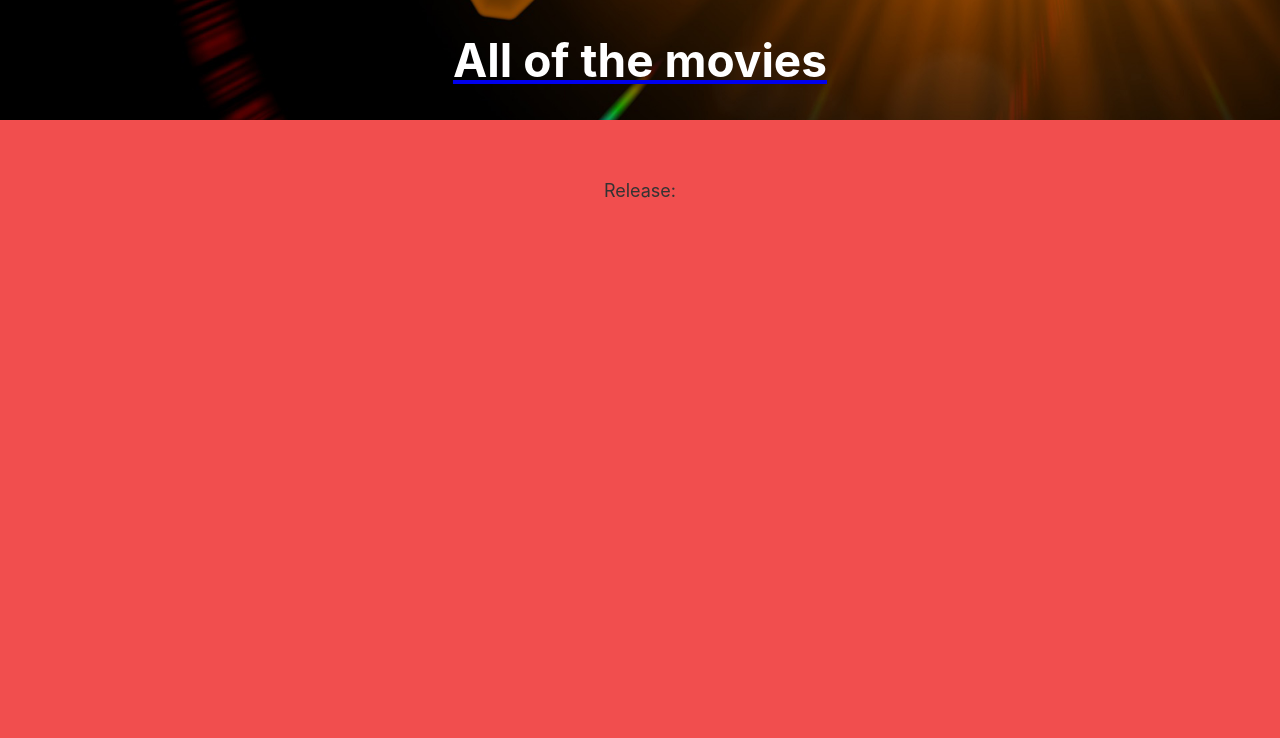
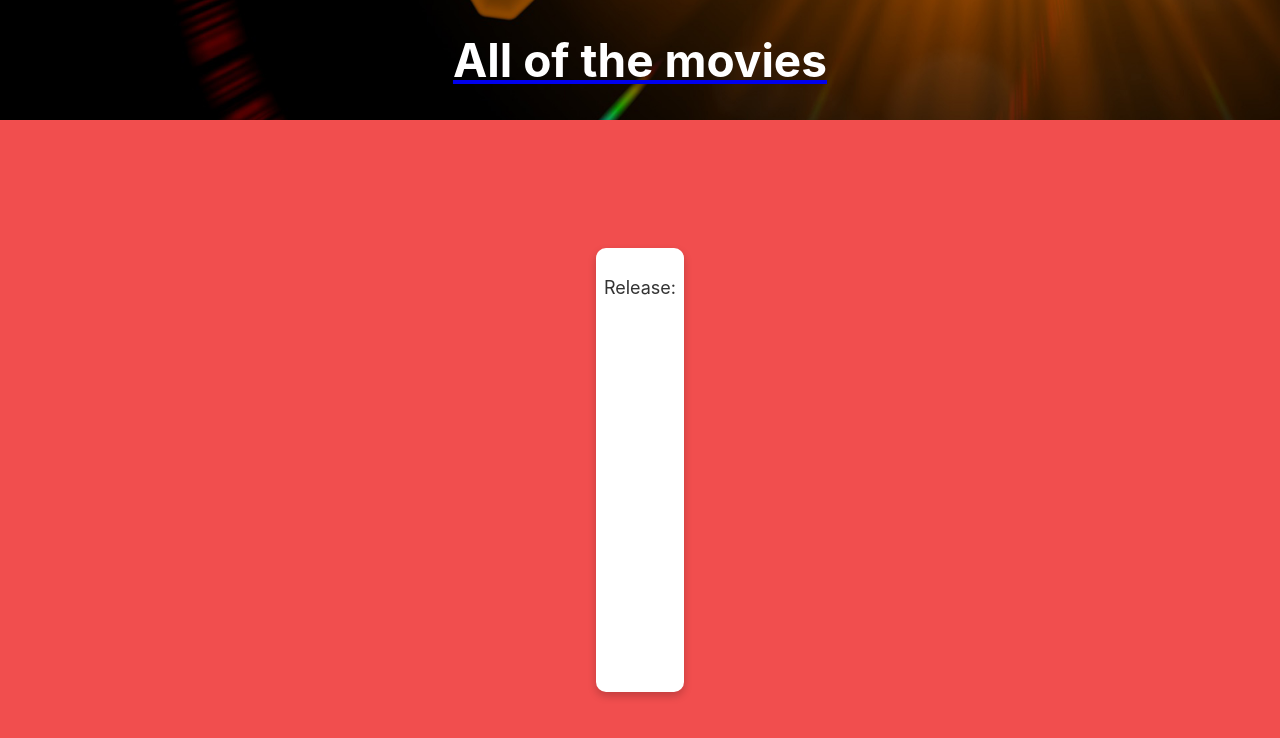
Before and after one commit to yashica/fe-technical-test, a React (Create React App) app: page /details/1 in a window 1280 px wide. Shown: the top 738 px of the page. Built offline with nearby package versions, Linux system fonts and the light colour scheme; no server answers.

Commit message:
Card for genre items and details view

```diff
--- a/src/App.css
+++ b/src/App.css
@@ -56,13 +56,32 @@
   min-height: calc(100vh - 100px);
   display: flex;
   flex-direction: column;
+  /*
+  align-items: center;
+  justify-content: flex-start;
+  */
   align-items: center;
   justify-content: flex-start;
   font-size: calc(10px + 1vmin);
   color: #333;
 }
 
-.Galery-container {
+.GenreContainer {
+  /*width: 80%;
+  height: 80%;
+  align-self: center;*/
+  /*background-color: #ddd;*/
+  margin: 10%;
+  background-color: rgb(241, 78, 78);
+  /*min-height: calc(100vh - 100px);*/
+  display: flex;
+  flex-flow: row wrap;
+  /*flex-wrap: wrap;
+  align-items: flex-start;*/
+  justify-content: flex-start;
+}
+
+.MovieGallery {
   /*background-color: #ddd;*/
   background-color: rgb(241, 78, 78);
   /*min-height: calc(100vh - 100px);*/
@@ -71,6 +90,24 @@
   padding: 5px;
 }
 
+.Card {
+  flex-grow: 1;
+  background-color: #fff;
+  box-shadow: 0 4px 8px 0 rgba(0, 0, 0, 0.2);
+  transition: 0.3s;
+  border-radius: 10px;
+  padding: 0.5rem;
+  margin: 0.5rem;
+}
+.DetailsCard {
+  margin: 10%;
+}
+
+.Card:hover {
+  box-shadow: 0 8px 16px 0 rgba(0, 0, 0, 0.2);
+}
+
+/*
 .Galery-item {
   flex-grow: 1;
   box-shadow: 0 4px 8px 0 rgba(0, 0, 0, 0.2);
@@ -83,13 +120,14 @@
 .Galery-item:hover {
   box-shadow: 0 8px 16px 0 rgba(0, 0, 0, 0.2);
 }
+*/
 
 .Movie-figcaption {
   text-align: justify;
   width: 90%;
 }
 
-/*reduce space around cards for horizontal layout on medium wide screens*/
+/*reduce space around Cards for horizontal layout on medium wide screens*/
 /*@media (min-width: 601px) and (max-width: 767px) {
   .Galery-item {
     padding: 0.5rem;
@@ -97,10 +135,12 @@
   }
 }*/
 
+/*
 .App-list {
-  /*margin: 5px 0px;*/
+  margin: 5px 0px;
   background-color: #fff;
 }
+*/
 
 .App-details-data {
   display: flex;
--- a/src/components/Details.tsx
+++ b/src/components/Details.tsx
@@ -1,38 +1,39 @@
-import React from 'react';
-import '../App.css';
+import React from "react";
+import "../App.css";
 
-import {MovieType} from "../redux/models/data/Movie";
+import { MovieType } from "../redux/models/data/Movie";
 
 type PropsType = {
-  details: MovieType
+  details: MovieType;
 };
 
 const DetailsComponent = (props: PropsType) => {
+  const renderImage = () => {
+    console.log(props.details.poster_path);
+    if (props.details.poster_path) {
+      let path = "http://image.tmdb.org/t/p/w185" + props.details.poster_path;
+      return (
+        <div>
+          <img src={path} className={"App-movie-poster"} alt={"movie-poster"} />
+        </div>
+      );
+    }
+  };
 
-    const renderImage = () => {
-        console.log(props.details.poster_path)
-        if(props.details.poster_path){
-            let path = "http://image.tmdb.org/t/p/w185" + props.details.poster_path;
-            return(
-                <div>
-                    <img src={path} className={"App-movie-poster"} alt={"movie-poster"}/>
-                </div>
-            )
-        }
-    }
-
-    return(
+  return (
     <div className="App-content">
-          <h3>{props.details.title}</h3>
+      <div className="Card DetailsCard">
         <div className="App-details-data">
           {renderImage()}
           <div>
+            <h3>{props.details.title}</h3>
             <p>{props.details.overview}</p>
             <p>Release: {props.details.release_date}</p>
           </div>
         </div>
       </div>
+    </div>
   );
-}
+};
 
 export default DetailsComponent;
--- a/src/components/Genres.tsx
+++ b/src/components/Genres.tsx
@@ -1,25 +1,27 @@
-import React from 'react';
-import '../App.css';
+import React from "react";
+import "../App.css";
 
-import {GenreType} from "../redux/models/data/Genre";
+import { GenreType } from "../redux/models/data/Genre";
 
 type PropsType = {
-  genres: Array<GenreType>,
-    onClick: (genreId: number) => any,
+  genres: Array<GenreType>;
+  onClick: (genreId: number) => any;
 };
 
 const GenresComponent = (props: PropsType) => {
-  let list = props.genres.sort().map(genre => (
-      <div className="App-list" key={"genre_" + genre.id}>
-          <a onClick={() => props.onClick(genre.id)}><span>{genre.name}</span></a>
-      </div>
-  ))
+  let list = props.genres.sort().map((genre) => (
+    <div className="App-list Card" key={"genre_" + genre.id}>
+      <a onClick={() => props.onClick(genre.id)}>
+        <span>{genre.name}</span>
+      </a>
+    </div>
+  ));
 
-  return(
-      <div className="App-content">
-        {list}
-      </div>
+  return (
+    <div className="App-content">
+      <div className="GenreContainer">{list}</div>
+    </div>
   );
-}
+};
 
 export default GenresComponent;
--- a/src/components/Movies.tsx
+++ b/src/components/Movies.tsx
@@ -27,7 +27,7 @@ const MoviesComponent = (props: PropsType) => {
   };
 
   let list = props.movies.map((movie, index) => (
-    <div className="App-list Galery-item" key={"movie" + movie.id}>
+    <div className="App-list Card" key={"movie" + movie.id}>
       <a onClick={() => props.onClick(movie.id)}>
         <figure>
           {renderImage(index)}
@@ -57,8 +57,8 @@ const MoviesComponent = (props: PropsType) => {
 
   return (
     <div className="App-content">
-      <h4>{props.title}</h4>
-      <div className="Galery-container">{list}</div>
+      <h3>{props.title}</h3>
+      <div className="MovieGallery">{list}</div>
       <ReactPaginate
         // api pages start at 1 not 0
         initialPage={props.page - 1}
```
Also changed, not shown: 1 other file (tests, documents, lock files or other folders). Lines whose indentation alone changed are shown as unchanged.
